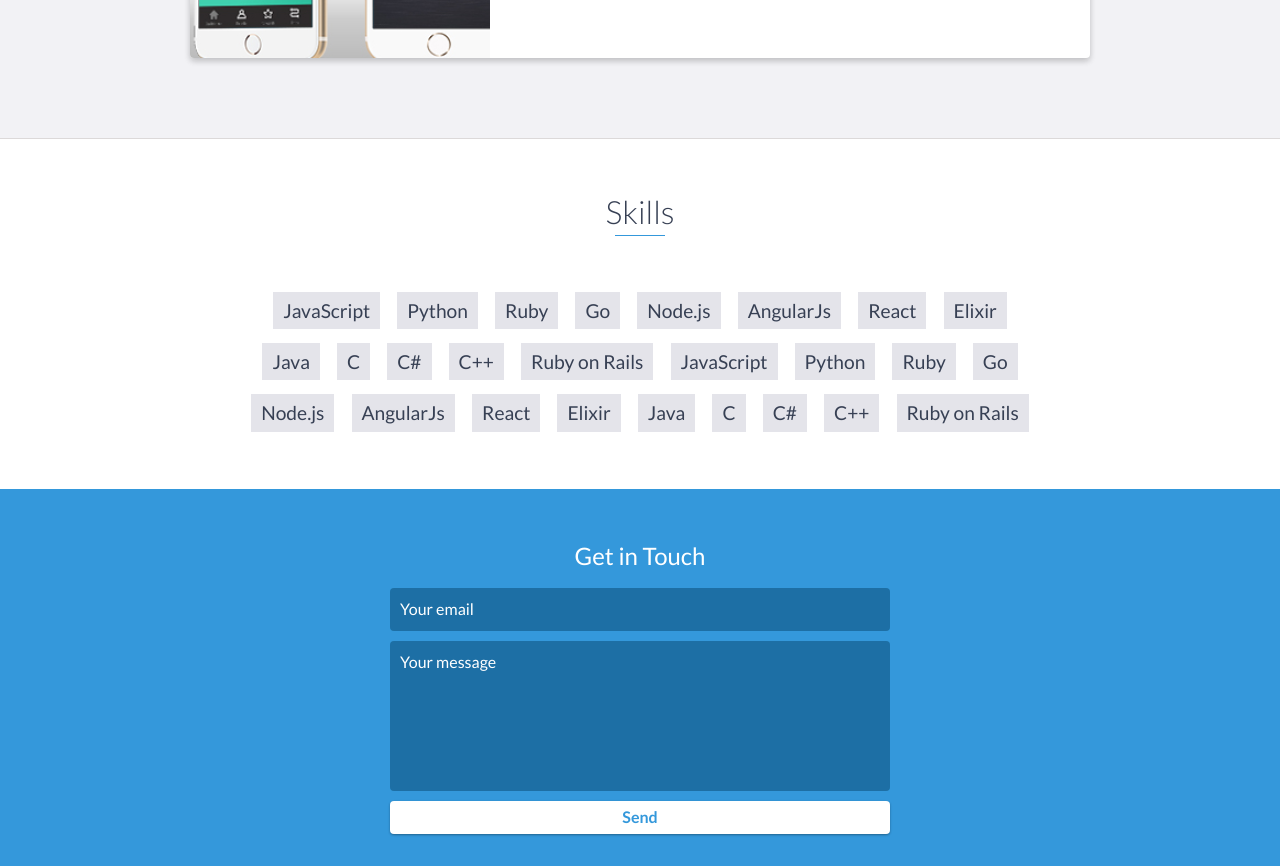
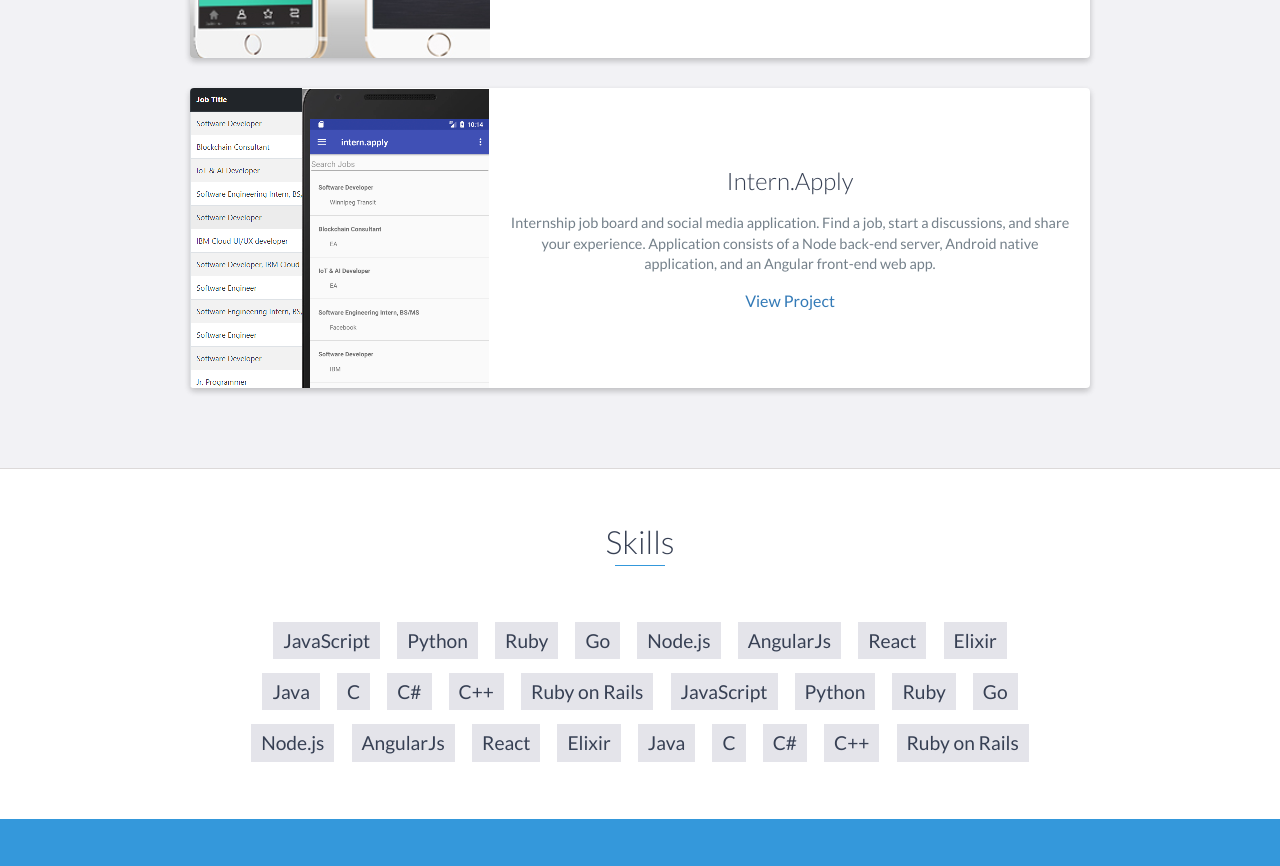
Before and after one commit to DimaMukhin/portfolio, a website: page index.html in a window 1280 px wide. Shown: the part 3337-4203 px from the top of the page. Drawn offline with nearby package versions, Linux system fonts and the light colour scheme.

Commit message:
added intern.apply project

```diff
--- a/index.html
+++ b/index.html
@@ -233,6 +233,24 @@
                     <!-- End .project-info -->
                 </div>
                 <!-- End .project -->
+
+                <div class="project shadow-large">
+                    <div class="project-image">
+                        <img src="images/project_inter-apply.png" />
+                    </div>
+                    <!-- End .project-image -->
+                    <div class="project-info">
+                        <h3>Intern.Apply</h3>
+                        <p>
+                            Internship job board and social media application. Find a job, start a discussions, and
+                            share your experience. Application consists of a Node back-end server, Android native
+                            application, and an Angular front-end web app.
+                        </p>
+                        <a href="https://github.com/DimaMukhin/intern.apply">View Project</a>
+                    </div>
+                    <!-- End .project-info -->
+                </div>
+                <!-- End .project -->
             </div>
         </div>
     </div>
```
Also changed, not shown: images/project_inter-apply.png (added).
